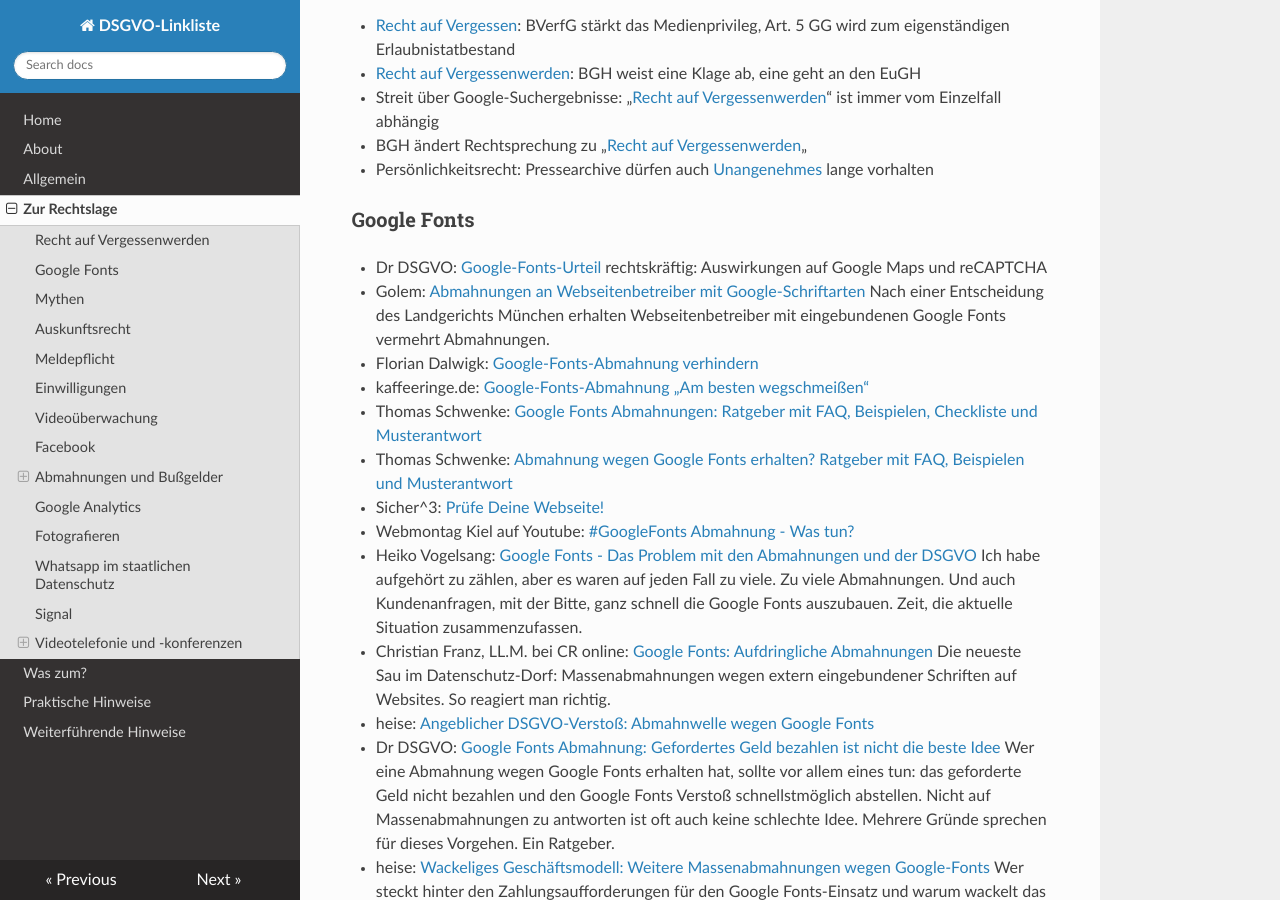
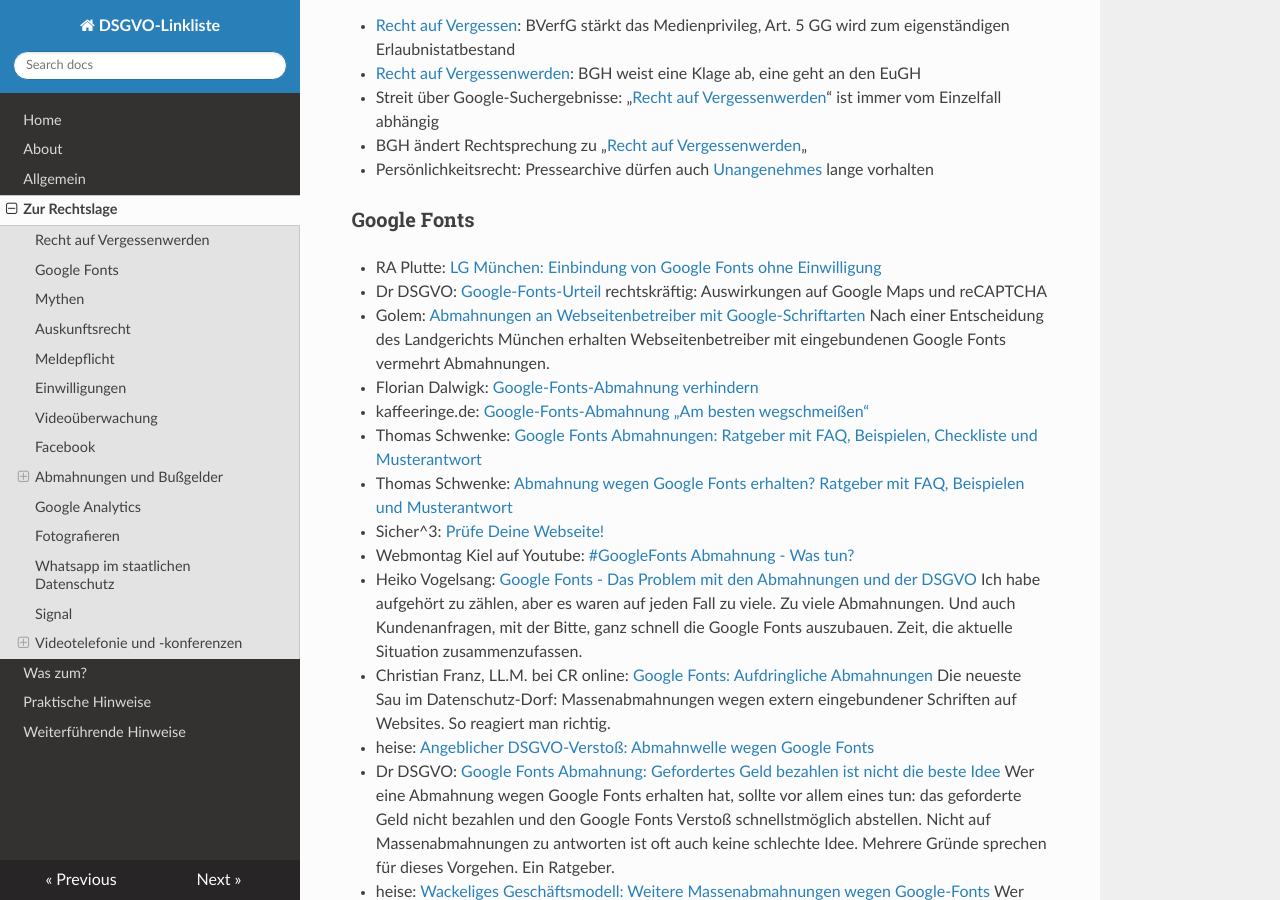
Before and after one commit to jrselzer/DSGVO-Linkliste, an MkDocs documentation site: the page built from docs/Zur_Rechtslage.md, in a window 1280 px wide and 900 px high, scrolled down 923 px. Built offline with MkDocs 1.6.1, drawn with Linux system fonts in a browser that asks for light colours; nearby versions of some CDN libraries.

Commit message:
Update Zur_Rechtslage.md

```diff
--- a/docs/Zur_Rechtslage.md
+++ b/docs/Zur_Rechtslage.md
@@ -32,6 +32,7 @@
 * Persönlichkeitsrecht: Pressearchive dürfen auch [Unangenehmes](https://www.heise.de/hintergrund/Persoenlichkeitsrecht-Pressearchive-duerfen-auch-Unangenehmes-lange-vorhalten-4883698.html) lange vorhalten
 
 ### Google Fonts
+* RA Plutte: [LG München: Einbindung von Google Fonts ohne Einwilligung](https://www.ra-plutte.de/lg-muenchen-dynamische-einbindung-google-web-fonts-ist-dsgvo)
 * Dr DSGVO: [Google-Fonts-Urteil](https://dr-dsgvo.de/google-fonts-urteil-rechtskraeftig-auswirkungen/) rechtskräftig: Auswirkungen auf Google Maps und reCAPTCHA
 * Golem: [Abmahnungen an Webseitenbetreiber mit Google-Schriftarten](https://www.golem.de/news/google-fonts-abmahnungen-an-webseitenbetreiber-mit-google-schriftarten-2208-167472.html) Nach einer Entscheidung des Landgerichts München erhalten Webseitenbetreiber mit eingebundenen Google Fonts vermehrt Abmahnungen.
 * Florian Dalwigk: [Google-Fonts-Abmahnung verhindern](https://youtu.be/P1950vYgqzE)
```
